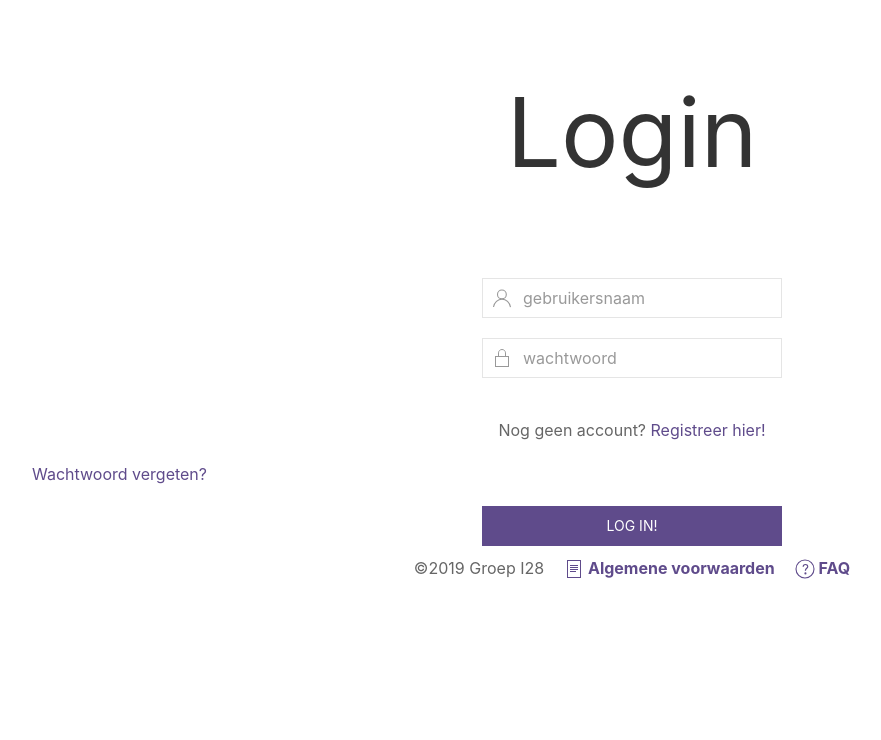
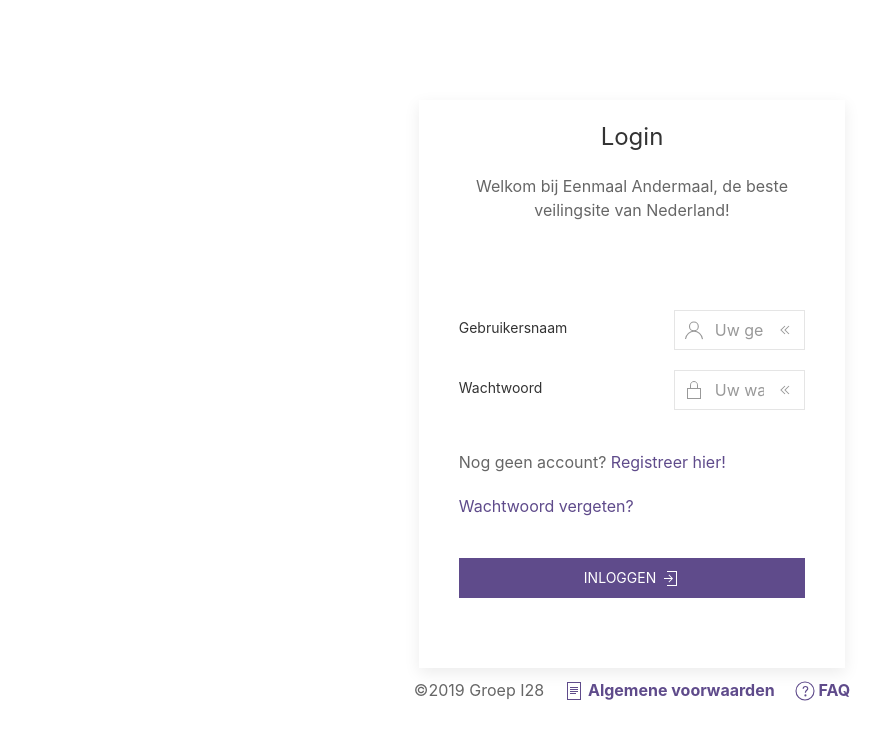
Before and after one commit to han-i28/I-Project, a PHP site: page /view/login in a window 1280 px wide. Shown: the top 740 px of the page, without its empty margins (8-889 px from the left). Run offline with PHP 8.4, Linux system fonts and the light colour scheme; some libraries are stand-ins or nearby versions.

Commit message:
change user login form style to match register form

```diff
--- a/view/userlogin.php
+++ b/view/userlogin.php
@@ -1,5 +1,8 @@
-<div class="uk-container">
-	<h1 class="uk-heading-large uk-text-center">Login</h1><br/>
+<div class="uk-container uk-card uk-card-default uk-width-1-2@s uk-width-1-3@m uk-margin-top">
+    <div class="uk-grid" uk-grid>
+        <form action="login" method="POST" class="uk-form-horizontal uk-width-1-1 uk-margin-large" >
+            <h1 class="uk-margin-top uk-width-1-1 uk-text-center uk-card-title">Login</h1>
+            <p class="uk-width-1-1 uk-text-center">Welkom bij Eenmaal Andermaal, de beste veilingsite van Nederland!</p>
     <?php
     if (isset($_GET["newpwd"])) {
         echo '</br></br>';
@@ -38,23 +41,30 @@
         }
 
     ?>
-    <form action="login" method="post" class="uk-form uk-text-center">
-        <div class="uk-margin">
-            <div class="uk-inline">
+                <div class="uk-width-1-1 uk-margin-top">
+                    <label class="uk-form-label" for="gebruikersnaam">Gebruikersnaam</label>
+                    <div class="uk-form-controls">
+                        <div class="uk-inline uk-width-1-1">
                             <span class="uk-form-icon" uk-icon="icon: user"></span>
-                <input id="username" name="gebruikersnaam" type="text" placeholder="gebruikersnaam" class="uk-input">
+                            <span class="uk-form-icon uk-form-icon-flip" uk-icon="icon: chevron-double-left"></span>
+                            <input class="uk-input" name="gebruikersnaam" id="gebruikersnaam" type="text" maxlength="20" placeholder="Uw gebruikersnaam...">
                         </div>
                     </div>
-        <div class="uk-margin">
-            <div class="uk-inline uk-form-password">
+                </div>
+                <div class="uk-width-1-1 uk-margin-top">
+                    <label class="uk-form-label" for="wachtwoord">Wachtwoord</label>
+                    <div class="uk-form-controls" >
+                        <div class="uk-inline uk-width-1-1">
                             <span class="uk-form-icon" uk-icon="icon: lock"></span>
-                <input id="password" name="wachtwoord" type="password" placeholder="wachtwoord" class="uk-input">
+                            <span class="uk-form-icon uk-form-icon-flip" uk-icon="icon: chevron-double-left"></span>
+                            <input class="uk-input" name="wachtwoord" id="wachtwoord" type="password" maxlength="255" placeholder="Uw wachtwoord...">
+                        </div>
                     </div>
                 </div>
                 <p class="uk-flex uk-flex-center"></p>Nog geen account? <a href="<?php echo SITEURL . "registreren" ?>">Registreer hier!</a></p>
                 <p class="uk-flex uk-flex center"><a href="<?php echo SITEURL . "passwordResetRequest" ?>">Wachtwoord vergeten?</a></p>
-        <div class="uk-flex uk-flex-center">
-            <button class="uk-button uk-button-primary uk-width-medium loginknop" name="login_submit" type="submit">Log in!</button>
-        </div>
+                <button class="uk-button uk-button-primary uk-margin-top uk-text-middle uk-width-1-1" type="submit" name="login_submit">Inloggen <span class="uk-icon" uk-icon="icon: sign-in"></span></button>
             </form>
         </div>
+    </div>
+</div
```
Lines whose indentation alone changed are shown as unchanged.
